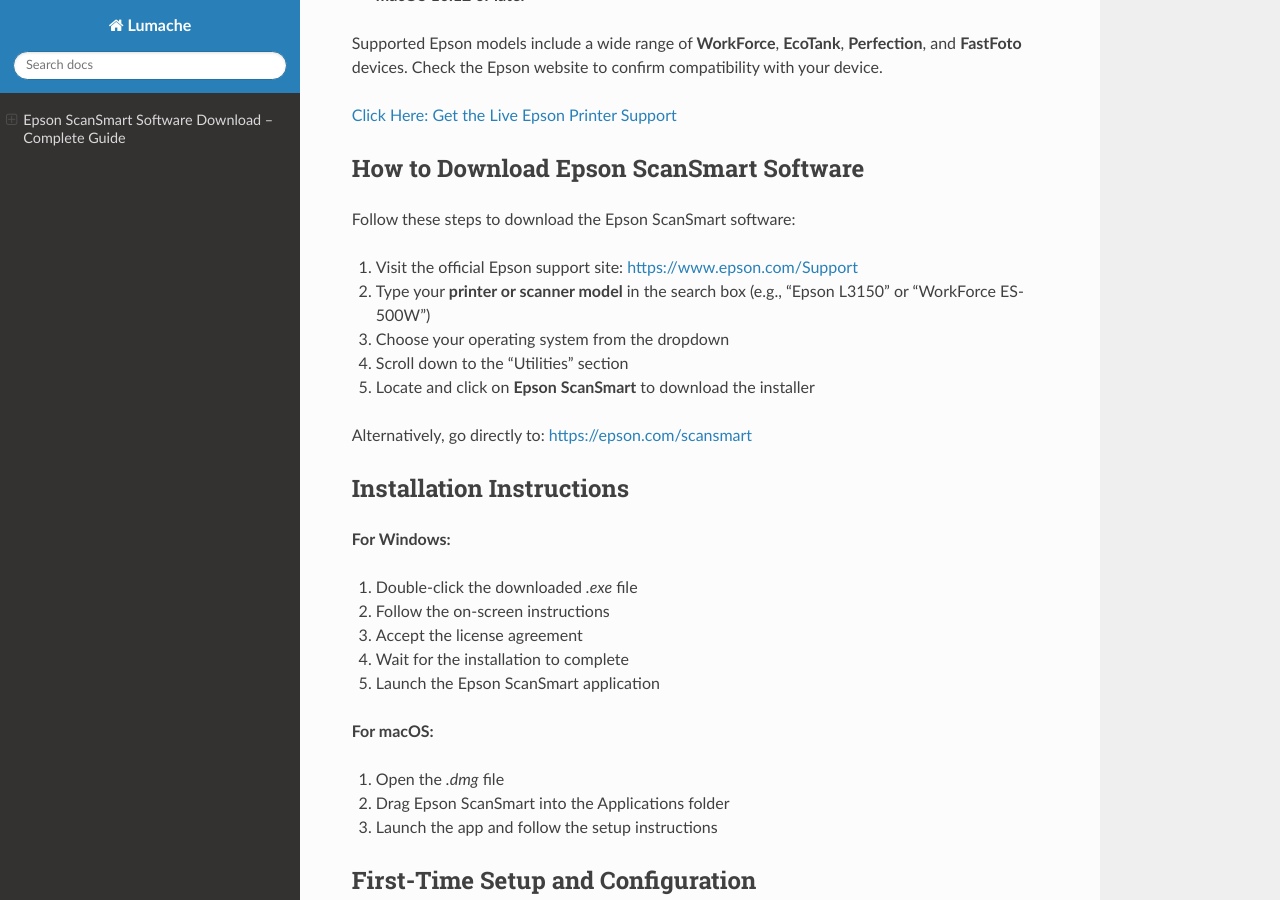
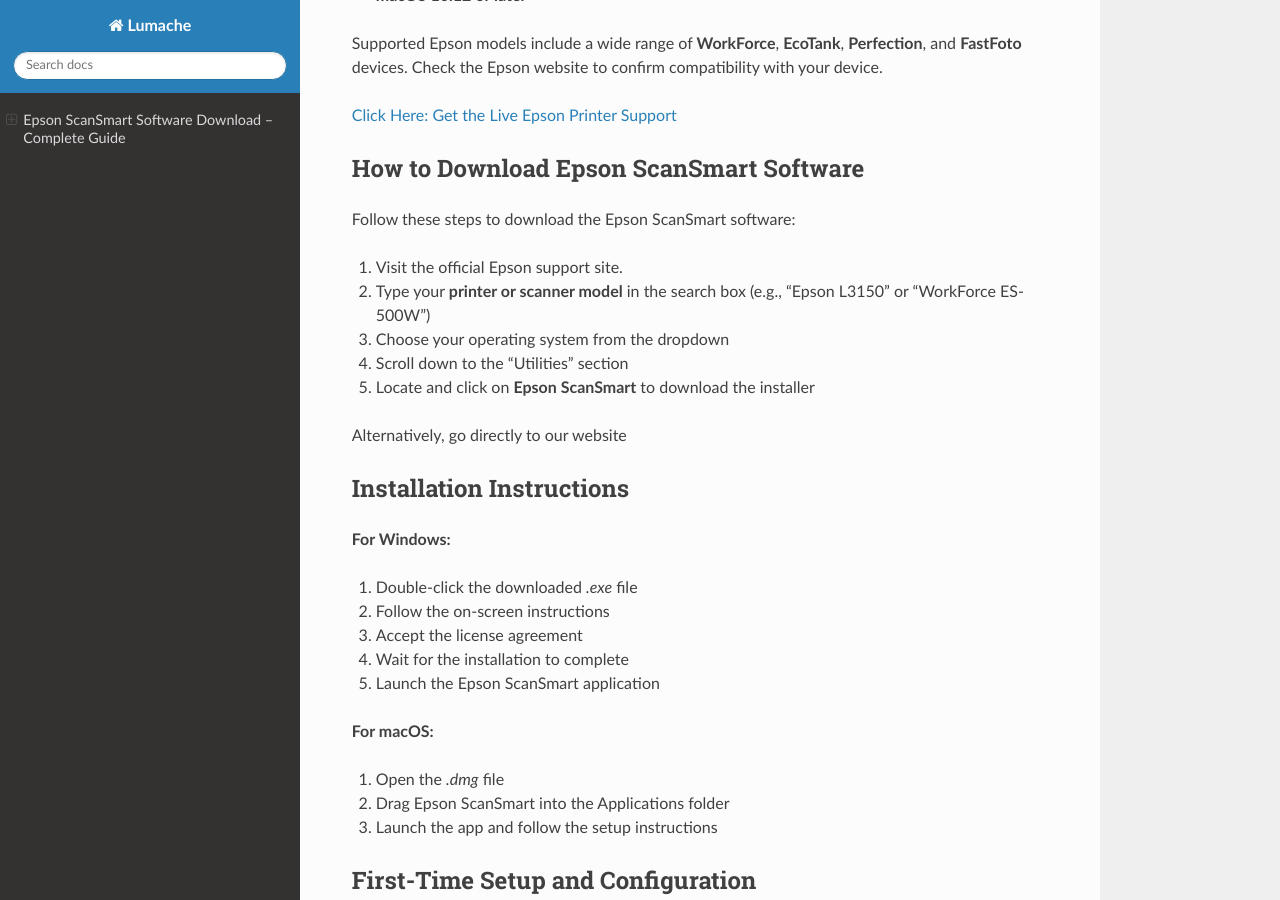
Before and after one commit to adamsmitth/epsonscansmart, a Sphinx documentation site: the page built from docs/source/index.rst, in a window 1280 px wide and 900 px high, scrolled down 901 px. Built offline with Sphinx 7.4.7 and the Read the Docs theme 3.1.0, drawn with Linux system fonts in a browser that asks for light colours.

Commit message:
Update index.rst

```diff
--- a/docs/source/index.rst
+++ b/docs/source/index.rst
@@ -37,13 +37,13 @@ How to Download Epson ScanSmart Software
 
 Follow these steps to download the Epson ScanSmart software:
 
-1. Visit the official Epson support site: https://www.epson.com/Support
+1. Visit the official Epson support site.
 2. Type your **printer or scanner model** in the search box (e.g., “Epson L3150” or “WorkForce ES-500W”)
 3. Choose your operating system from the dropdown
 4. Scroll down to the “Utilities” section
 5. Locate and click on **Epson ScanSmart** to download the installer
 
-Alternatively, go directly to: https://epson.com/scansmart
+Alternatively, go directly to our website
 
 Installation Instructions
 -------------------------
```
